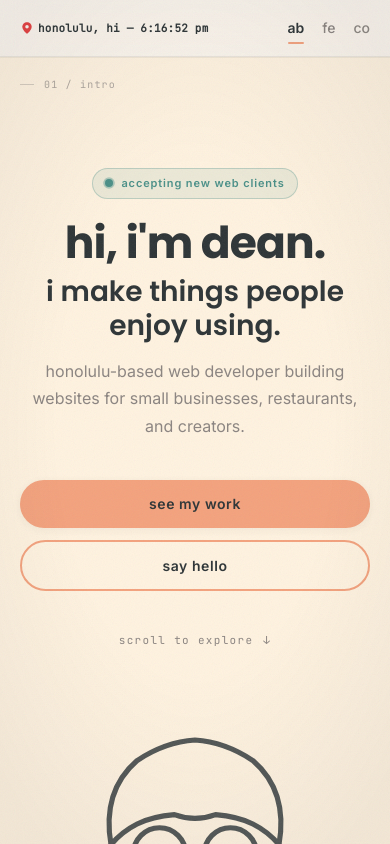
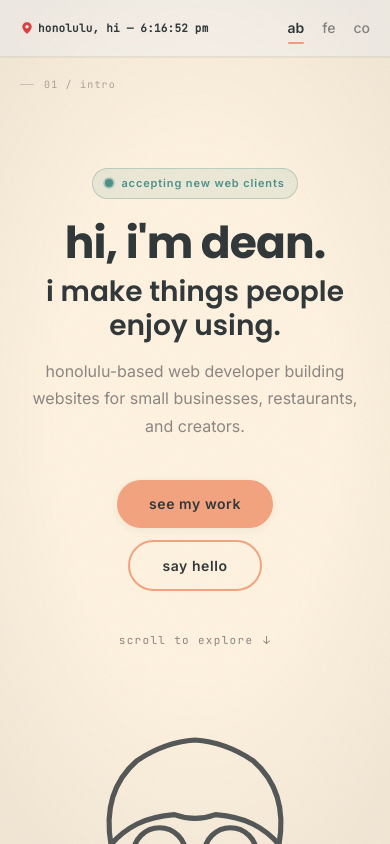
Before and after one commit to ddangdev/portfolio, a React (Vite) app: page / in a window 390 px wide. Shown: the top 844 px of the page. Built offline with nearby package versions, Linux system fonts and the light colour scheme.

Commit message:
hero: center CTA buttons on mobile to match centered text

```diff
--- a/src/components/Hero/Hero.jsx
+++ b/src/components/Hero/Hero.jsx
@@ -60,8 +60,13 @@ const ButtonGroup = styled.div`
   display: flex;
   gap: 16px;
 
+  @media (max-width: ${({ theme }) => theme.breakpoints.tablet}) {
+    justify-content: center;
+  }
+
   @media (max-width: ${({ theme }) => theme.breakpoints.mobile}) {
     flex-direction: column;
+    align-items: center;
     gap: 12px;
   }
 `;
```
